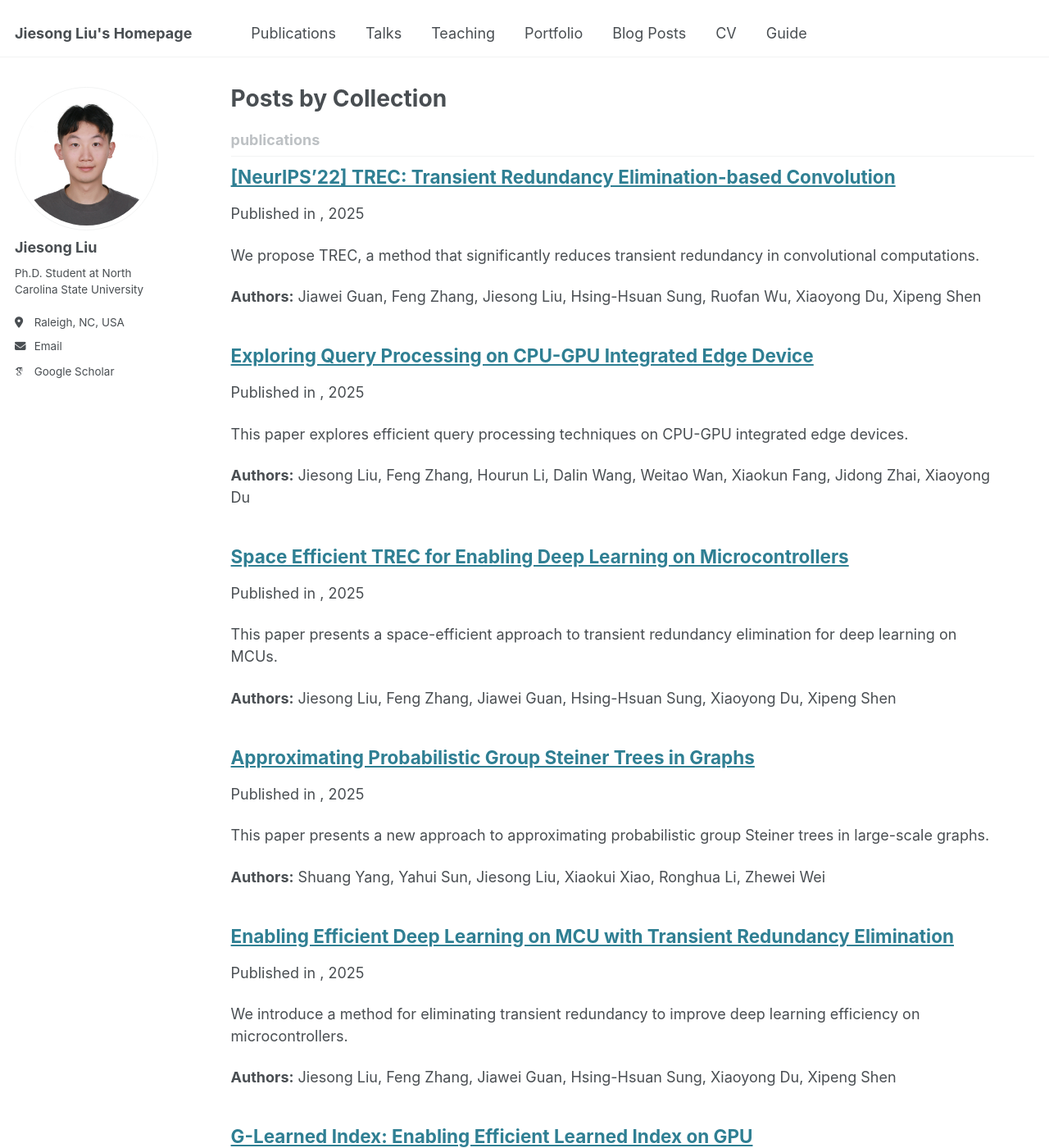
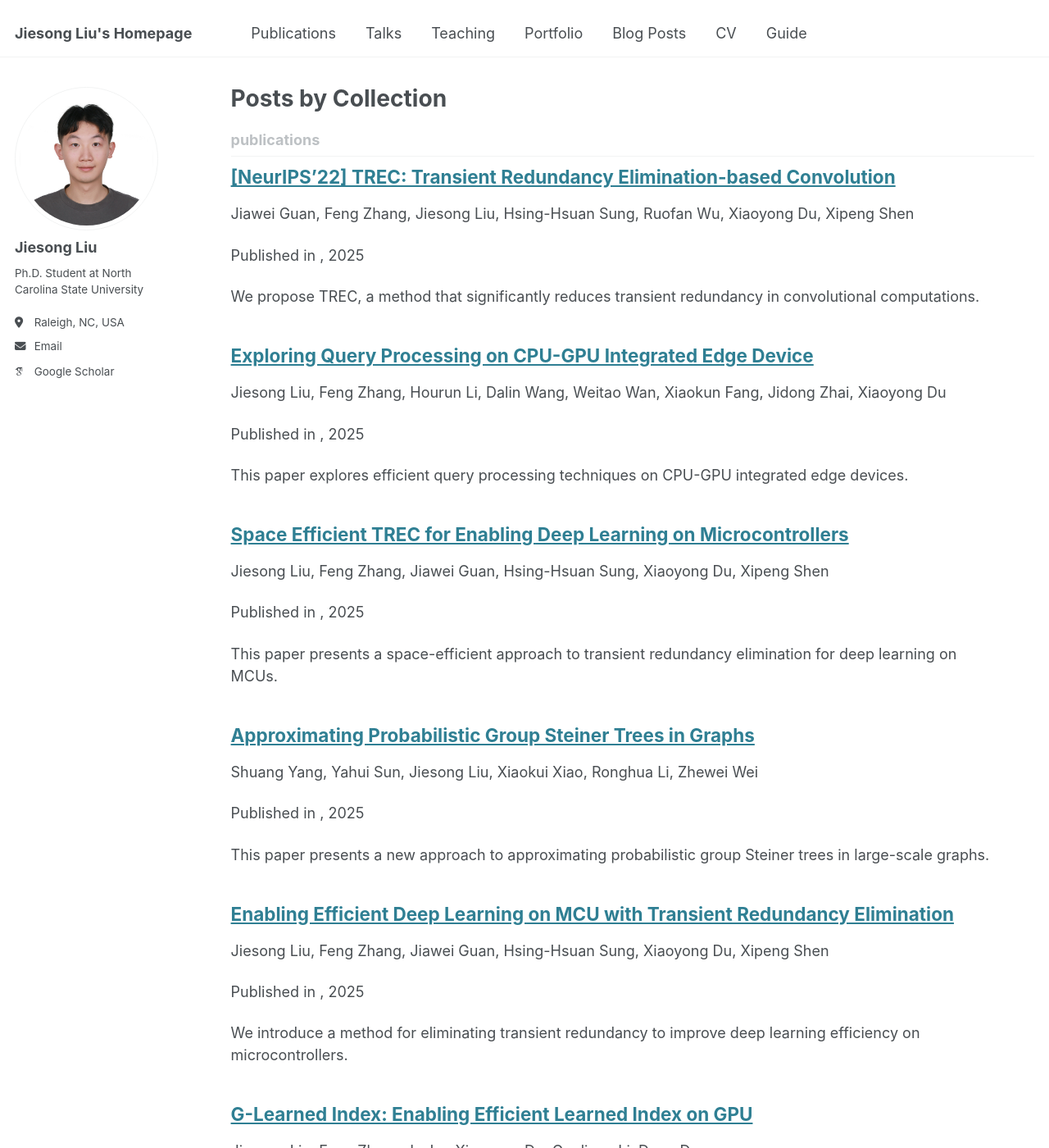
Before and after one commit to Fred1031/Fred1031.github.io, a Jekyll site: the page built from _pages/collection-archive.html, in a window 1280 px wide and 1400 px high. Shown: the whole window at 82% size. Built offline with Jekyll 4.4.1, drawn with Linux system fonts in a browser that asks for light colours; some web fonts are replaced; some of the changed text lies outside the part shown.

Commit message:
Update archive-single.html

```diff
--- a/_includes/archive-single.html
+++ b/_includes/archive-single.html
@@ -34,6 +34,12 @@
       {% endif %}
     </h2>
 
+    {% if post.authors %}
+      <p><strong></strong> {{ post.authors | join: ", " }}</p>
+    {% elsif post.author %}
+      <p><strong>Author:</strong> {{ post.author }}</p>
+    {% endif %}
+
     {% if post.read_time %}
       <p class="page__meta"><i class="fa fa-clock" aria-hidden="true"></i> {% include read-time.html %}</p>
     {% endif %}
@@ -66,11 +72,7 @@
       <p><a href="{{ post.slidesurl }}">Download Slides</a></p>
     {% endif %}
 
-    {% if post.authors %}
-      <p><strong>Authors:</strong> {{ post.authors | join: ", " }}</p>
-    {% elsif post.author %}
-      <p><strong>Author:</strong> {{ post.author }}</p>
-    {% endif %}
+
 
 
   </article>
```
